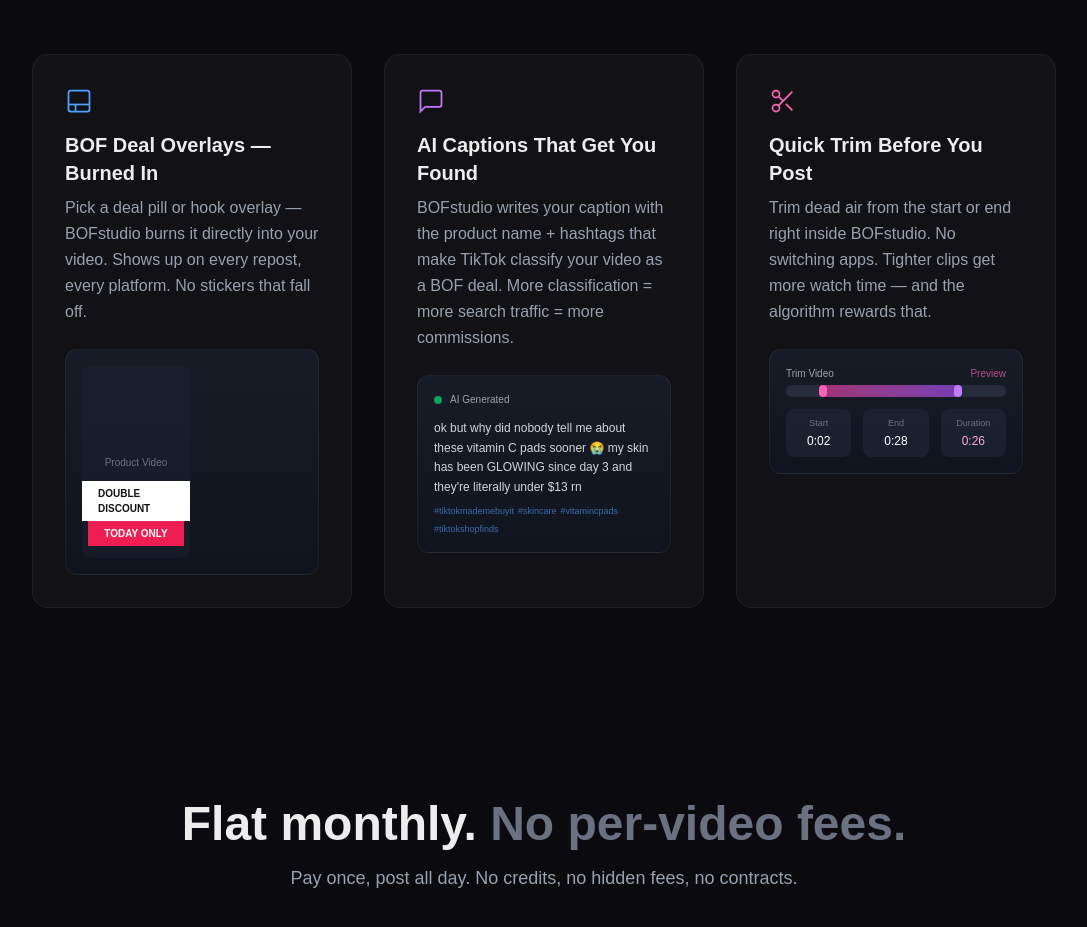
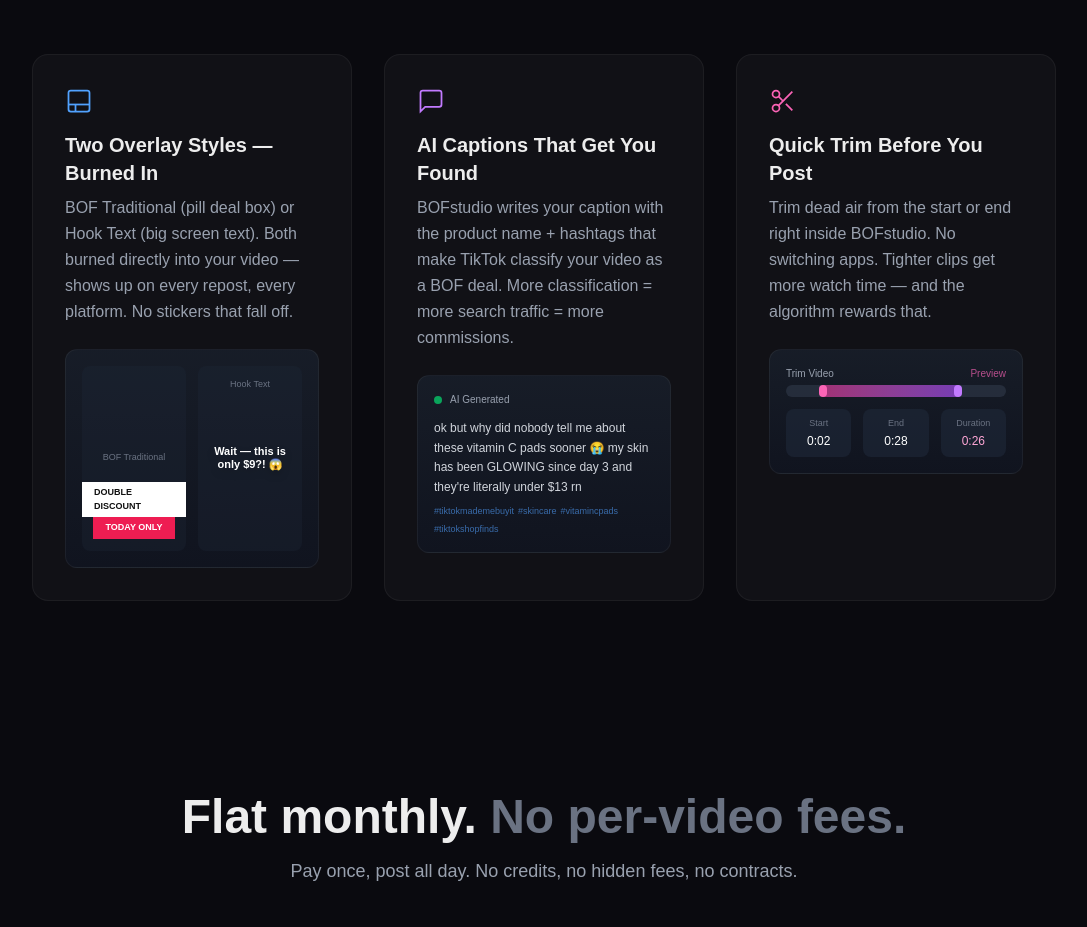
Before and after one commit to katetonioloai/bofstudio-landing, a Next.js app: page /bofstudio-landing/ in a window 1280 px wide. Shown: the part 2020-2947 px from the top of the page, without its empty margins (96-1183 px from the left). Built offline with nearby package versions, Linux system fonts and the light colour scheme.

Commit message:
feat: show both overlay styles in features - pill + hook text

```diff
--- a/src/components/Features.tsx
+++ b/src/components/Features.tsx
@@ -4,8 +4,8 @@ import { motion } from "framer-motion";
 
 const features = [
   {
-    title: "BOF Deal Overlays — Burned In",
-    description: "Pick a deal pill or hook overlay — BOFstudio burns it directly into your video. Shows up on every repost, every platform. No stickers that fall off.",
+    title: "Two Overlay Styles — Burned In",
+    description: "BOF Traditional (pill deal box) or Hook Text (big screen text). Both burned directly into your video — shows up on every repost, every platform. No stickers that fall off.",
     icon: (
       <svg width="28" height="28" viewBox="0 0 24 24" fill="none" stroke="currentColor" strokeWidth="1.5" className="text-blue-400">
         <rect x="3" y="3" width="18" height="18" rx="2" ry="2" />
@@ -15,11 +15,21 @@ const features = [
     ),
     mockup: (
       <div className="mt-4 sm:mt-6 rounded-xl overflow-hidden bg-gradient-to-b from-gray-800/50 to-gray-900/50 border border-white/5 p-3 sm:p-4">
-        <div className="aspect-[9/16] max-h-48 bg-gray-800/30 rounded-lg relative flex items-end justify-center pb-3">
-          <div className="text-center text-[10px] text-gray-500 absolute top-1/2 -translate-y-1/2">Product Video</div>
-          <div className="flex flex-col items-center gap-0">
-            <div className="bg-white text-[#111] font-black text-[10px] px-4 py-[5px]">DOUBLE DISCOUNT</div>
-            <div className="bg-[#EE1D52] text-white font-black text-[10px] px-4 py-[5px]">TODAY ONLY</div>
+        <div className="flex gap-3">
+          {/* Pill overlay style */}
+          <div className="flex-1 aspect-[9/16] max-h-48 bg-gray-800/30 rounded-lg relative flex items-end justify-center pb-3">
+            <div className="text-center text-[9px] text-gray-500 absolute top-1/2 -translate-y-1/2">BOF Traditional</div>
+            <div className="flex flex-col items-center gap-0">
+              <div className="bg-white text-[#111] font-black text-[9px] px-3 py-[4px]">DOUBLE DISCOUNT</div>
+              <div className="bg-[#EE1D52] text-white font-black text-[9px] px-3 py-[4px]">TODAY ONLY</div>
+            </div>
+          </div>
+          {/* Hook text style */}
+          <div className="flex-1 aspect-[9/16] max-h-48 bg-gray-800/30 rounded-lg relative flex items-center justify-center">
+            <div className="text-center text-[9px] text-gray-500 absolute top-3">Hook Text</div>
+            <div className="px-2 text-center">
+              <div className="text-white font-black text-[11px] leading-tight drop-shadow-lg">Wait — this is only $9?! 😱</div>
+            </div>
           </div>
         </div>
       </div>
```
